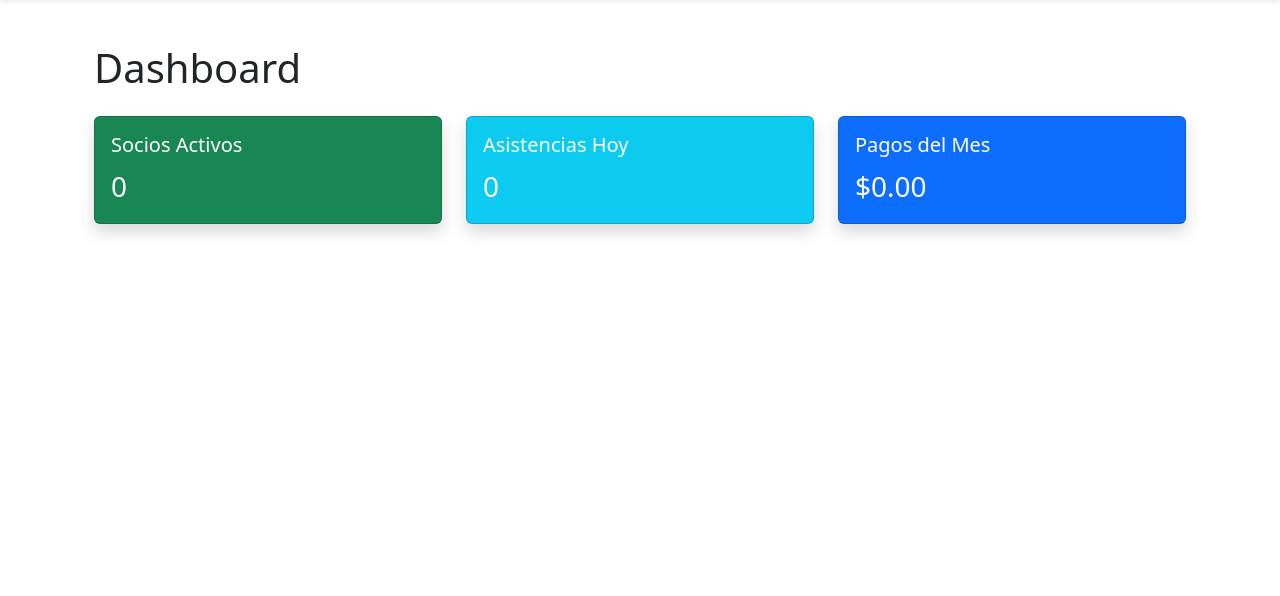
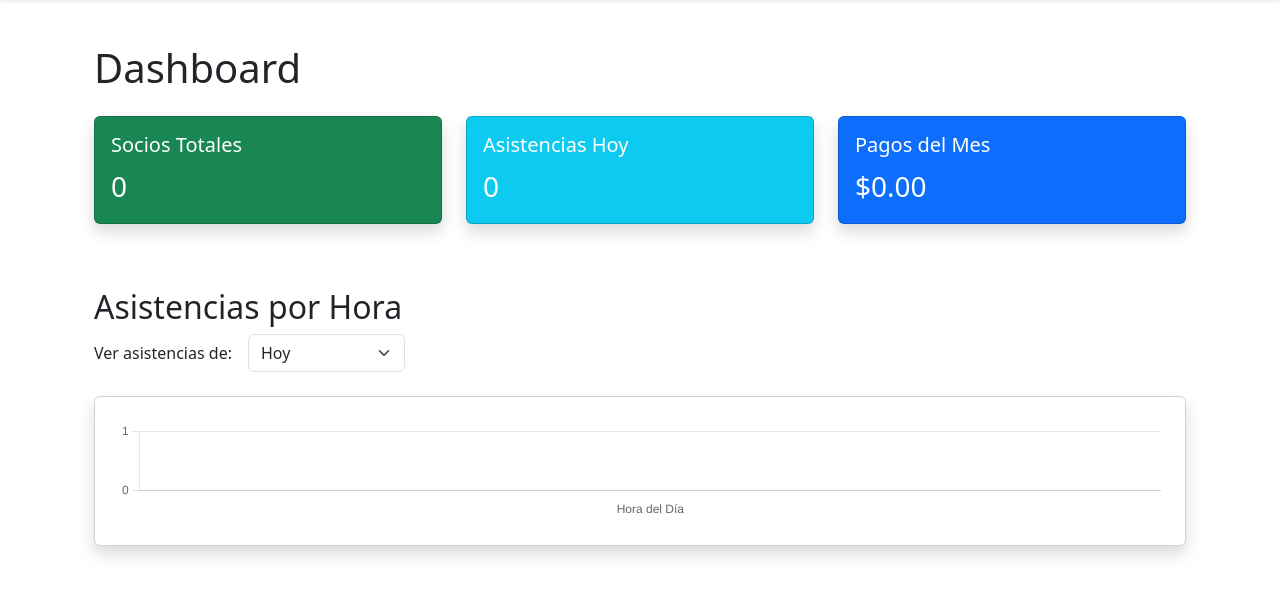
Before and after one commit to AgustinNormand/gymapp, a Django app: page / in a window 1280 px wide. Shown: the part 56-652 px from the top of the page. Run offline with Django 5.2, Linux system fonts and the light colour scheme; data that the repository does not hold is empty.

Commit message:
Agrega gráfico de asistencias por hora en el dashboard, permite filtrar por hoy, semana y mes. Renombra "Socios Activos" a "Socios Totales" y añade Chart.js para visualización.

```diff
--- a/backend/views.py
+++ b/backend/views.py
@@ -3,9 +3,18 @@ from socios.models import Socio
 from registros.models import RegistroEntrada
 from pagos.models import Pago
 from datetime import date
+from django.db.models.functions import ExtractHour
+from django.db.models import Count
+
+from django.db.models.functions import ExtractHour
+from django.db.models import Count
+from django.utils.timezone import now
+from datetime import date, timedelta
 
 def home(request):
     hoy = date.today()
+
+    filtro = request.GET.get('filtro', 'hoy')  # valor por defecto: hoy
 
     total_socios = Socio.objects.filter().count()
     asistencias_hoy = RegistroEntrada.objects.filter(fecha_hora__date=hoy).count()
@@ -16,9 +25,37 @@ def home(request):
 
     total_pagos_mes = sum(pago.monto for pago in pagos_mes)
 
+    # 📊 Asistencias filtradas
+    asistencias = RegistroEntrada.objects.all()
+
+    if filtro == 'hoy':
+        asistencias = asistencias.filter(fecha_hora__date=hoy)
+    elif filtro == 'semana':
+        hace_7_dias = hoy - timedelta(days=7)
+        asistencias = asistencias.filter(fecha_hora__date__gte=hace_7_dias)
+    elif filtro == 'mes':
+        asistencias = asistencias.filter(
+            fecha_hora__year=hoy.year,
+            fecha_hora__month=hoy.month
+        )
+
+    asistencias_por_hora = (
+        asistencias
+        .annotate(hora=ExtractHour('fecha_hora'))
+        .values('hora')
+        .annotate(cantidad=Count('id'))
+        .order_by('hora')
+    )
+
+    horas = [registro['hora'] for registro in asistencias_por_hora]
+    cantidades = [registro['cantidad'] for registro in asistencias_por_hora]
+
     context = {
         'total_socios': total_socios,
         'asistencias_hoy': asistencias_hoy,
         'total_pagos_mes': total_pagos_mes,
+        'horas': horas,
+        'cantidades': cantidades,
+        'filtro': filtro,  # para mantener el select correcto
     }
     return render(request, 'home.html', context)
--- a/socios/templates/socios/listar_socios.html
+++ b/socios/templates/socios/listar_socios.html
@@ -31,10 +31,10 @@
                         </span>
                     </td>
                     <td>
+                        <a href="{% url 'socios:detalle_socio' item.socio.id %}" class="btn btn-info btn-sm">Ver Detalle</a>
                         <a href="{% url 'socios:editar_socio' item.socio.id %}" class="btn btn-warning btn-sm">Editar</a>
+                        <a href="{% url 'socios:cambiar_modalidad' item.socio.id %}" class="btn btn-dark btn-sm">Cambiar Modalidad</a>
                         <a href="{% url 'pagos:registrar_pago' %}?socio_id={{ item.socio.id }}" class="btn btn-success btn-sm">Registrar Pago</a>
-                        <a href="{% url 'socios:detalle_socio' item.socio.id %}" class="btn btn-info btn-sm">Ver Detalle</a>
-                        <a href="{% url 'socios:cambiar_modalidad' item.socio.id %}" class="btn btn-dark btn-sm">Cambiar Modalidad</a>
                         <a href="{% url 'socios:eliminar_socio' item.socio.id %}" class="btn btn-danger btn-sm">Eliminar</a>
                     </td>
                 </tr>
--- a/templates/base.html
+++ b/templates/base.html
@@ -6,6 +6,7 @@
     <title>{% block title %}CINAF{% endblock %}</title>
     <!-- Bootstrap CSS (vía CDN) -->
     <link href="https://cdn.jsdelivr.net/npm/bootstrap@5.3.0-alpha1/dist/css/bootstrap.min.css" rel="stylesheet">
+    <script src="https://cdn.jsdelivr.net/npm/chart.js"></script>
 </head>
 <body>
     <!-- Barra de navegación -->
--- a/templates/home.html
+++ b/templates/home.html
@@ -9,7 +9,7 @@
         <div class="col-md-4">
             <div class="card text-white bg-success mb-3 shadow">
                 <div class="card-body">
-                    <h5 class="card-title">Socios Activos</h5>
+                    <h5 class="card-title">Socios Totales</h5>
                     <p class="card-text fs-3">{{ total_socios }}</p>
                 </div>
             </div>
@@ -33,5 +33,64 @@
             </div>
         </div>
     </div>
+
+    <!-- Gráfico de Asistencias por Hora -->
+    <h2 class="mt-5">Asistencias por Hora</h2>
+
+    <form method="get" class="row g-3 align-items-center mb-4">
+        <div class="col-auto">
+            <label for="filtro" class="col-form-label">Ver asistencias de:</label>
+        </div>
+        <div class="col-auto">
+            <select id="filtro" name="filtro" class="form-select" onchange="this.form.submit()">
+                <option value="hoy" {% if filtro == 'hoy' %}selected{% endif %}>Hoy</option>
+                <option value="semana" {% if filtro == 'semana' %}selected{% endif %}>Últimos 7 días</option>
+                <option value="mes" {% if filtro == 'mes' %}selected{% endif %}>Este mes</option>
+            </select>
+        </div>
+    </form>
+
+    <div class="card shadow p-4 mb-5">
+        <canvas id="asistenciasHoraChart" height="100"></canvas>
+    </div>
+
+    <script>
+    var ctx = document.getElementById('asistenciasHoraChart').getContext('2d');
+    var asistenciasChart = new Chart(ctx, {
+        type: 'bar',
+        data: {
+            labels: {{ horas|safe }},
+            datasets: [{
+                label: 'Cantidad de Asistencias ({{ filtro|title }})',
+                data: {{ cantidades|safe }},
+                backgroundColor: 'rgba(54, 162, 235, 0.7)',
+                borderColor: 'rgba(54, 162, 235, 1)',
+                borderWidth: 1
+            }]
+        },
+        options: {
+            scales: {
+                y: {
+                    beginAtZero: true,
+                    ticks: {
+                        stepSize: 1
+                    }
+                },
+                x: {
+                    title: {
+                        display: true,
+                        text: 'Hora del Día'
+                    }
+                }
+            },
+            plugins: {
+                legend: {
+                    display: false
+                }
+            }
+        }
+    });
+    </script>
+
 </div>
 {% endblock %}
```
Also changed, not shown: 1 other file.
